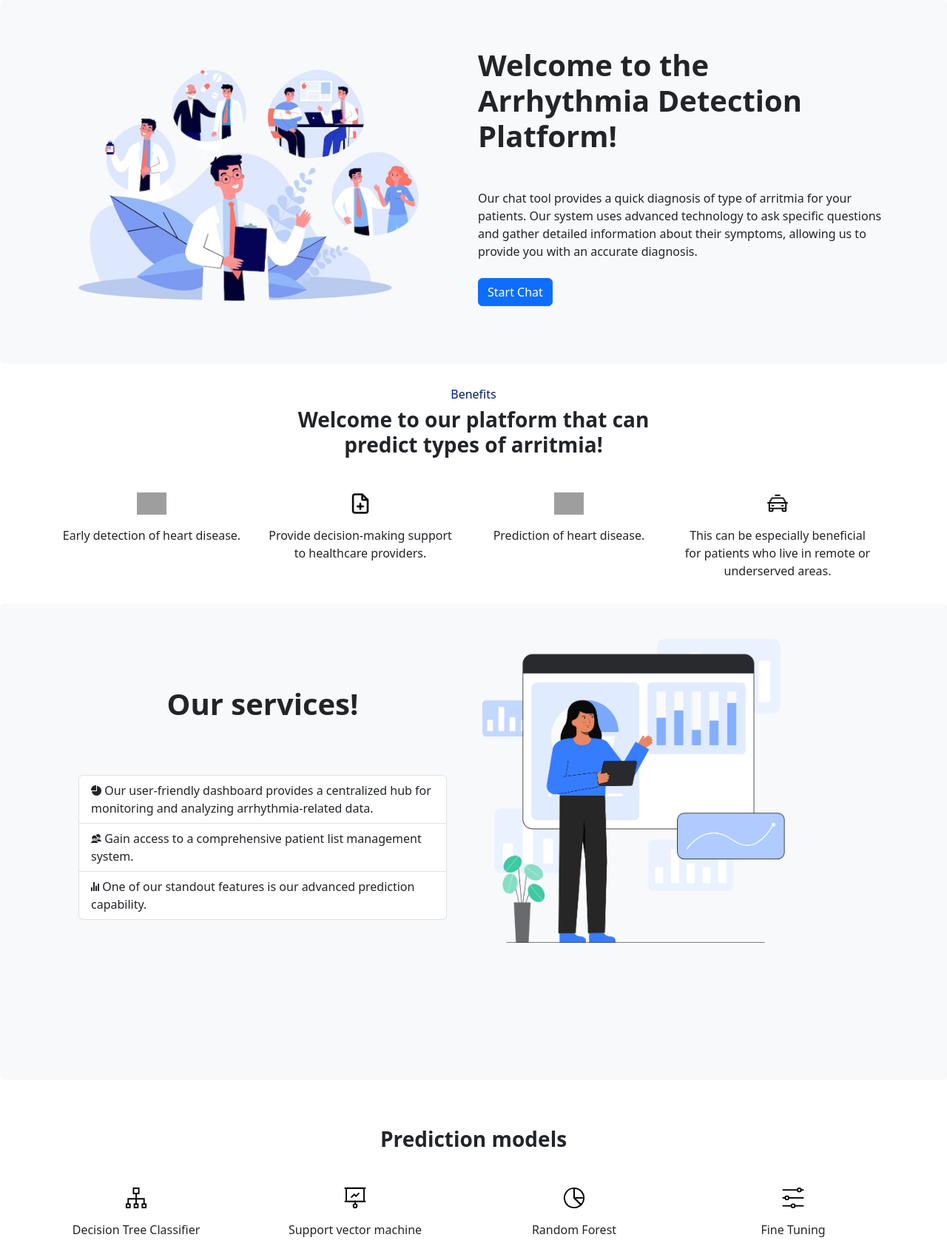
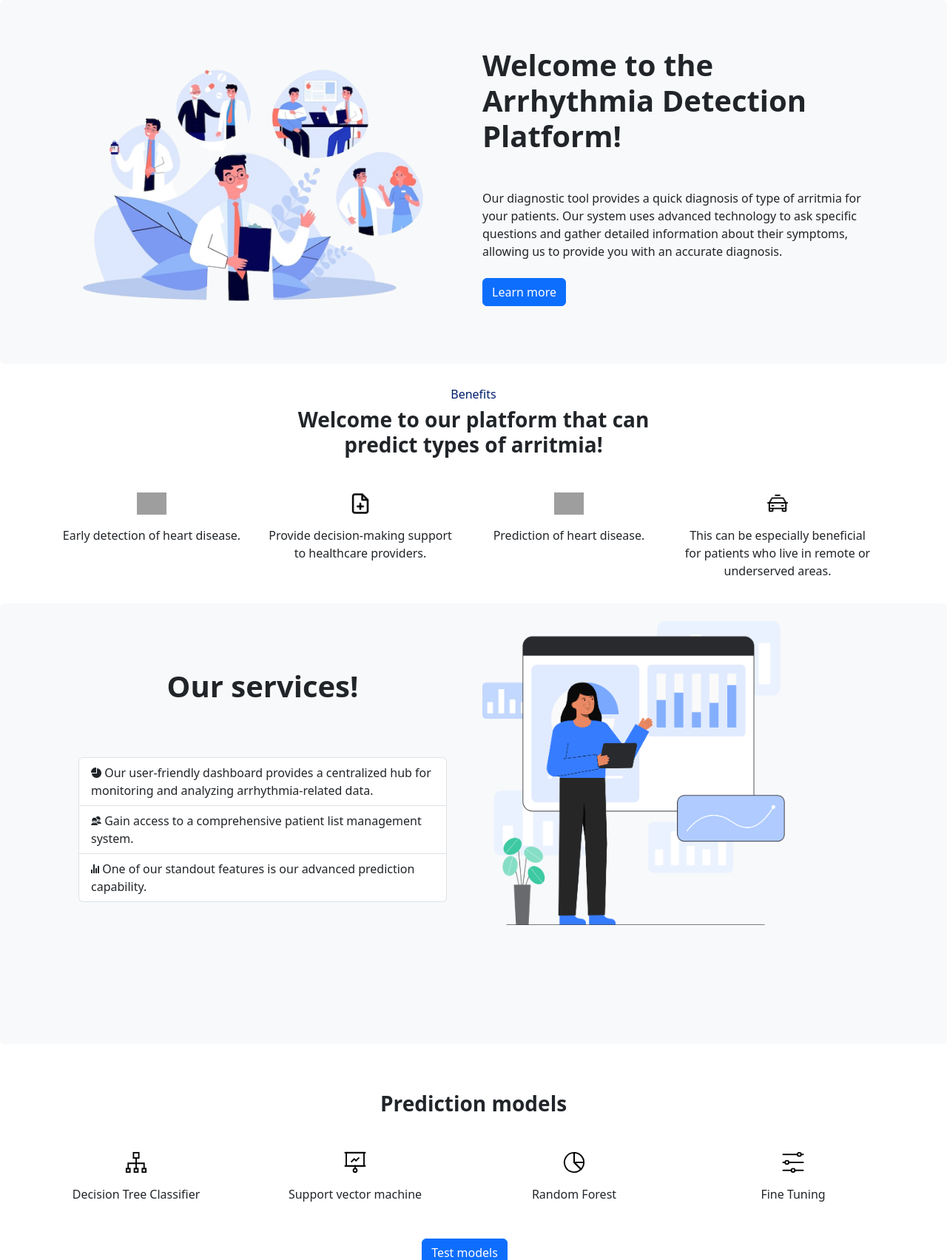
Before and after one commit to MeerVelasquez/ECGpt, a Django app: page / in a window 1280 px wide. Shown: the part 56-1760 px from the top of the page at 74% size. Run offline with Django 4.2, Linux system fonts and the light colour scheme; parts of the project's set-up code (start-up, migrations or seed data) failed here and were passed over; some libraries are stand-ins or nearby versions; grey boxes are pictures that could not be loaded.

Commit message:
Final Solution

```diff
--- a/apli/ecgpt/templates/ecgpt/index.html
+++ b/apli/ecgpt/templates/ecgpt/index.html
@@ -78,18 +78,19 @@
       </div>
     </nav>
   </header>
-  <div class="rounded bg-light p-3 ">
-    <div class="container my-5 mx-5">
-      <div class="row">
+  <div class="rounded bg-light p-3 d-flex justify-content-center bg-info">
+    <div class="container my-5 mx-5 ">
+      <div class="row  ">
         <div class="col-md-6">
           <img src="{% static 'ecgpt/img/landing_img.png' %}" class="img-fluid" alt="Landing_img">
         </div>
         <div class="col-md-6">
           <h1 class="mb-4"><strong>Welcome to the Arrhythmia Detection Platform!</strong></h1>
-          <div class="mt-5 mb-4">Our chat tool provides a quick diagnosis of type of arritmia for your patients. Our system uses advanced technology to ask specific
+          <div class="mt-5 mb-4">Our diagnostic tool provides a quick diagnosis of type of arritmia for your patients.
+            Our system uses advanced technology to ask specific
             questions and gather detailed information about their symptoms, allowing us to
             provide you with an accurate diagnosis.</div>
-          <button class="btn btn-primary " onclick="startChat()">Start Chat</button>
+          <button class="btn btn-primary " onclick="location.href='#services'">Learn more</button>
         </div>
       </div>
     </div>
@@ -120,18 +121,21 @@
       </div>
     </div>
   </div>
-  <div class="rounded bg-light p-5">
-    <div class="container  m-auto">
+  <section id="services">
+    <div class="rounded bg-light p-4">
+      <div class="container m-auto">
         <div class="row d-flex justify-content-between">
-        <div class="col-md-6 mt-5 pt-3 ">
+          <div class="col-md-6 mt-5 pt-3  ">
             <h1 class="mb-4 text-center"><strong>Our services!</strong></h1>
-          <div class="mt-5 mb-4">
+            <div class="mt-5 mb-2">
               <ul class="list-group rounded p-4">
-              <li class="list-group-item"><i class="icon ion-md-pie"></i> Our user-friendly dashboard provides a centralized hub for monitoring and analyzing arrhythmia-related data.</li>
-              <li class="list-group-item"><i class="icon ion-md-contacts"></i> Gain access to a comprehensive patient list management system.</li>
-              <li class="list-group-item"><i class="icon ion-ios-stats"></i> One of our standout features is our advanced prediction capability.</li>
+                <li class="list-group-item"><i class="icon ion-md-pie"></i> Our user-friendly dashboard provides a
+                  centralized hub for monitoring and analyzing arrhythmia-related data.</li>
+                <li class="list-group-item"><i class="icon ion-md-contacts"></i> Gain access to a comprehensive patient
+                  list management system.</li>
+                <li class="list-group-item"><i class="icon ion-ios-stats"></i> One of our standout features is our
+                  advanced prediction capability.</li>
               </ul>
-
             </div>
           </div>
           <div class="col-md-6">
@@ -140,6 +144,7 @@
         </div>
       </div>
     </div>
+  </section>
   </div>
   <div class="rounded p-5 my-3 row">
     <div class="col-md-6 mx-auto text-center ">
@@ -170,9 +175,6 @@
   </div>
   <footer class="color-custom center">ECG's chat @ 2023. All rights reserved.</footer>
   <script>
-    function startChat() {
-      window.location.href = '/chatbot/';
-    }
     function TestModels() {
       window.location.href = '/testModelo/';
     }
--- a/apli/ecgpt/views.py
+++ b/apli/ecgpt/views.py
@@ -64,7 +64,7 @@ def patients(request):
     excluded_column = 'diagnosis'
     columns = [
         field.verbose_name for field in EcgData._meta.fields if field.name != excluded_column]
-    paginator = Paginator(info_patients, 10)  # Muestra 10 pacientes por página
+    paginator = Paginator(info_patients, 15)  # Muestra 10 pacientes por página
     page_number = request.GET.get('page')
     page_obj = paginator.get_page(page_number)
     return render(request, 'ecgpt/patients.html', {'data': info_patients, 'columns': columns, 'page_obj': page_obj})
```
Lines whose indentation alone changed are shown as unchanged.
